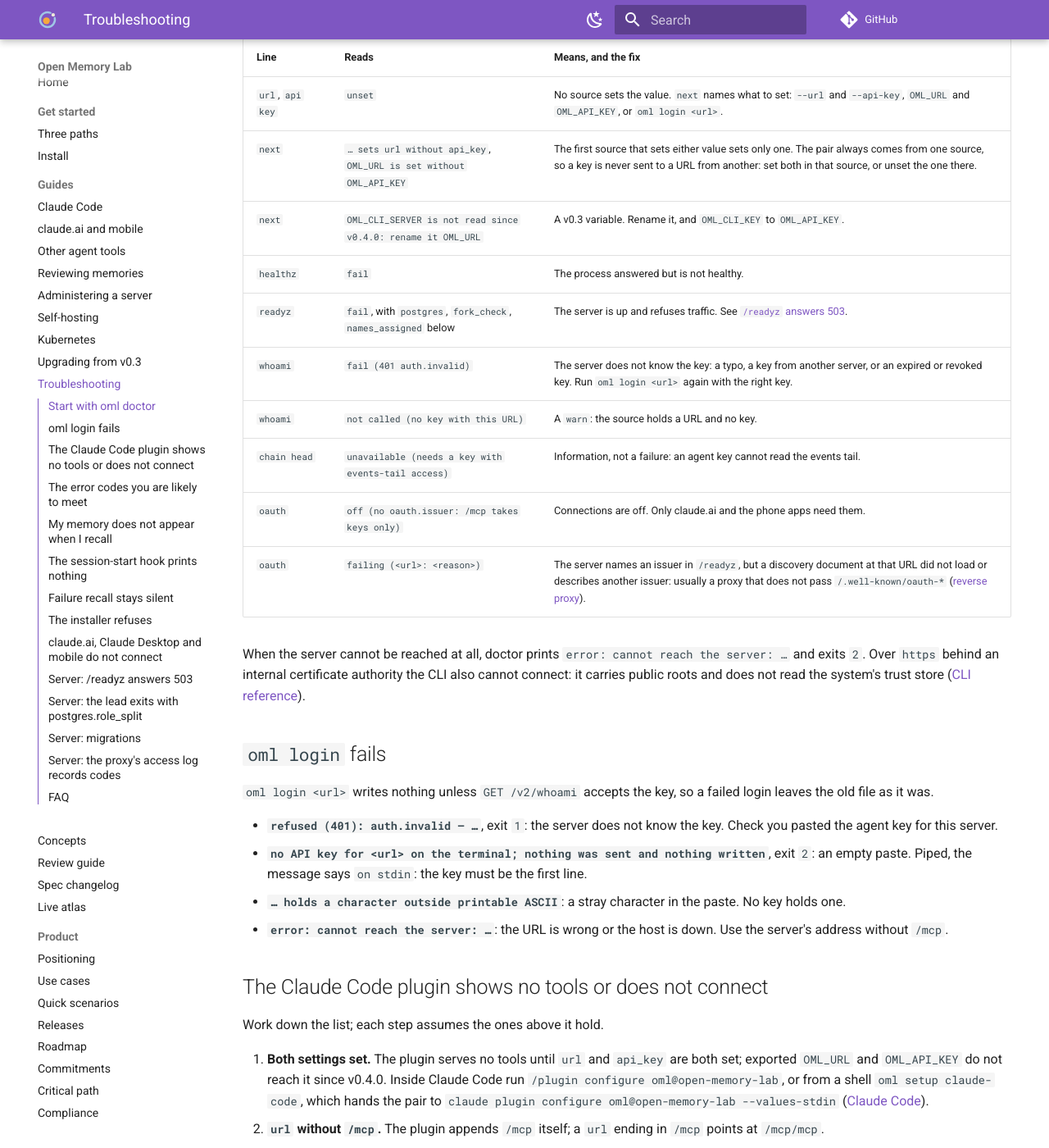
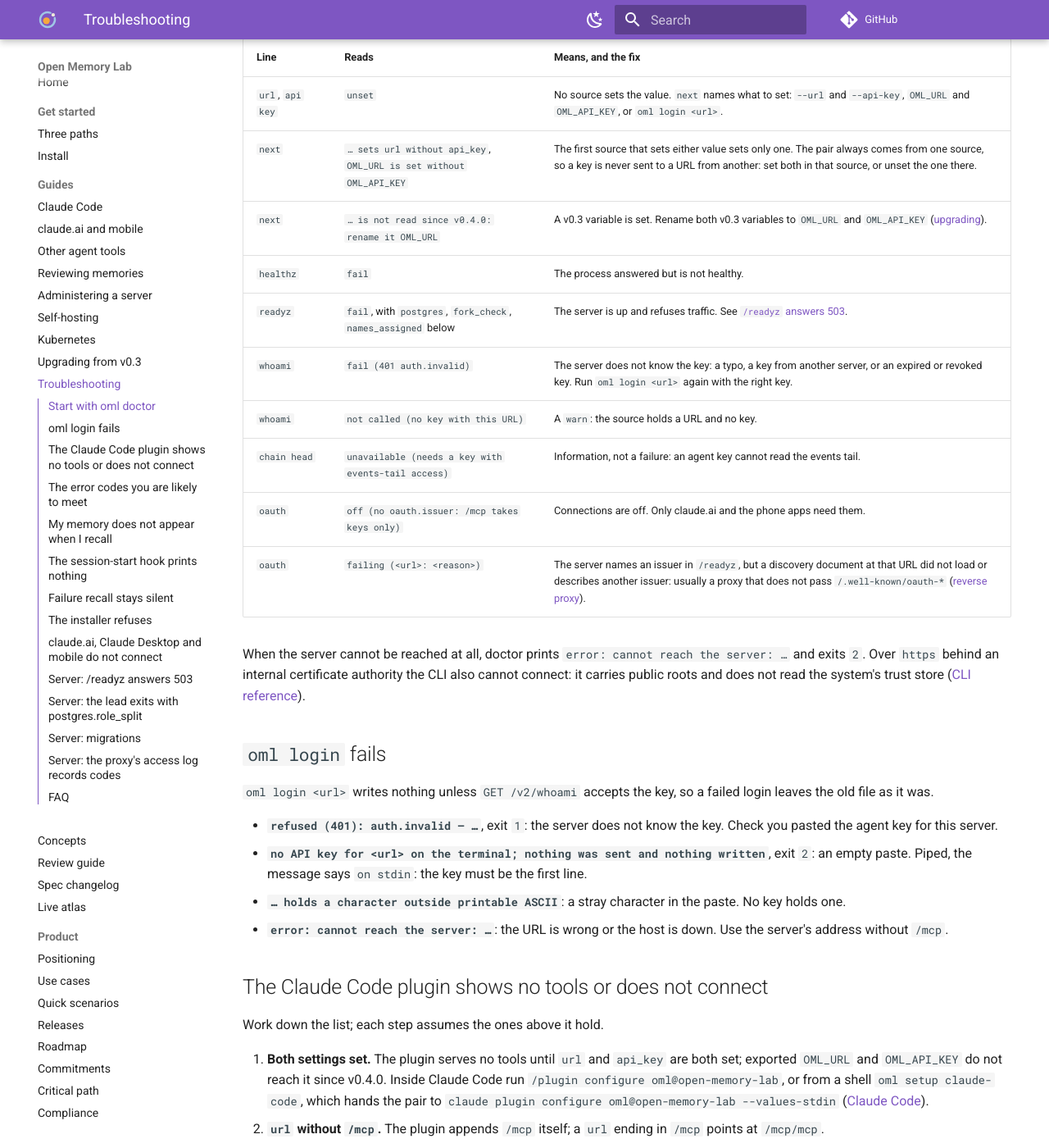
Before and after one commit to e8kor/open-memory-lab, an MkDocs documentation site: the page built from docs/guides/troubleshooting.md, in a window 1280 px wide and 1400 px high, scrolled down 476 px. Shown: the whole window at 82% size. Built offline with MkDocs 1.6.1 and Material for MkDocs 9.7.7, drawn with Linux system fonts in a browser that asks for light colours; comment, search, counter and statistics services are not loaded; some of the changed text lies outside the part shown.

Commit message:
Teach only the v0.4.0 spellings on the new guides, leaving the old ones to the upgrade page (ADR-0039 d13)

```diff
--- a/docs/guides/troubleshooting.md
+++ b/docs/guides/troubleshooting.md
@@ -31,7 +31,7 @@
 |---|---|---|
 | `url`, `api key` | `unset` | No source sets the value. `next` names what to set: `--url` and `--api-key`, `OML_URL` and `OML_API_KEY`, or `oml login <url>`. |
 | `next` | `… sets url without api_key`, `OML_URL is set without OML_API_KEY` | The first source that sets either value sets only one. The pair always comes from one source, so a key is never sent to a URL from another: set both in that source, or unset the one there. |
-| `next` | `OML_CLI_SERVER is not read since v0.4.0: rename it OML_URL` | A v0.3 variable. Rename it, and `OML_CLI_KEY` to `OML_API_KEY`. |
+| `next` | `… is not read since v0.4.0: rename it OML_URL` | A v0.3 variable is set. Rename both v0.3 variables to `OML_URL` and `OML_API_KEY` ([upgrading](upgrading.md)). |
 | `healthz` | `fail` | The process answered but is not healthy. |
 | `readyz` | `fail`, with `postgres`, `fork_check`, `names_assigned` below | The server is up and refuses traffic. See [`/readyz` answers 503](#server-readyz-answers-503). |
 | `whoami` | `fail (401 auth.invalid)` | The server does not know the key: a typo, a key from another server, or an expired or revoked key. Run `oml login <url>` again with the right key. |
@@ -80,8 +80,8 @@
    `claude plugin marketplace remove open-memory-lab` removes it and the plugins installed from
    it; then run `oml setup claude-code` again.
 6. **Reloaded.** Run `/reload-plugins` or restart Claude Code after configuring.
-7. **The permission rules.** A `permissions.allow` rule naming a v0.3 tool such as
-   `oml_recall` allows nothing. Allow `mcp__plugin_oml_oml__oml_read` and
+7. **The permission rules.** A `permissions.allow` rule naming a v0.3 tool allows
+   nothing. Allow `mcp__plugin_oml_oml__oml_read` and
    `mcp__plugin_oml_oml__oml_workarea` ([upgrading](upgrading.md)).
 
 With no `claude` on `PATH`, or with `--print`, `oml setup claude-code` runs nothing after
```
Also changed, not shown: docs/guides/administering.md (+1 -1 lines).
